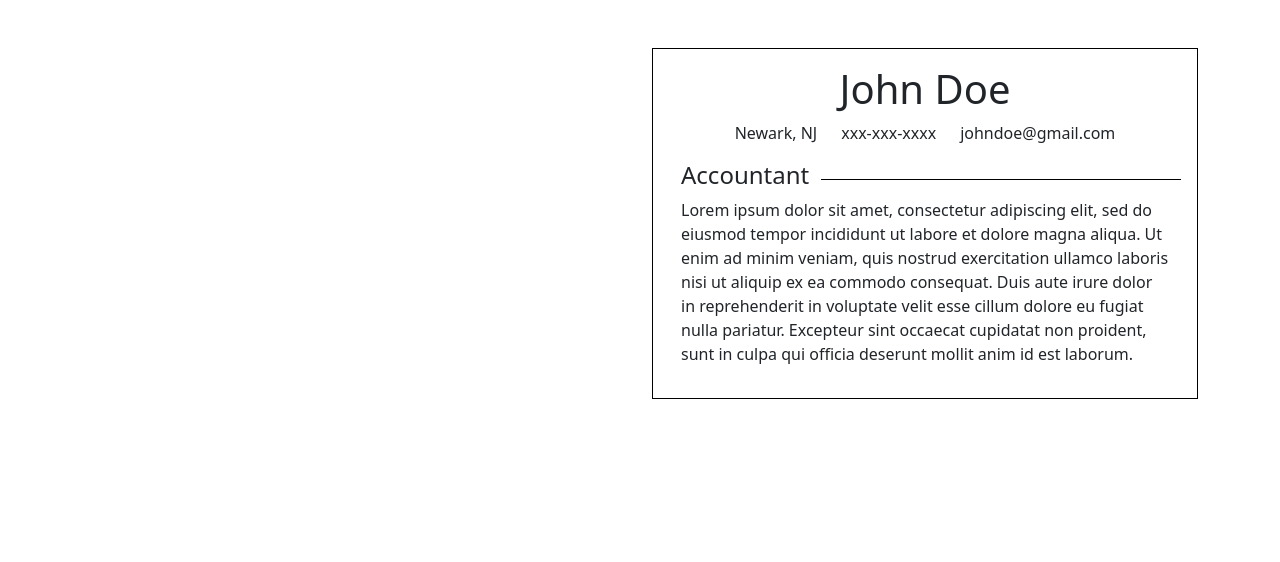
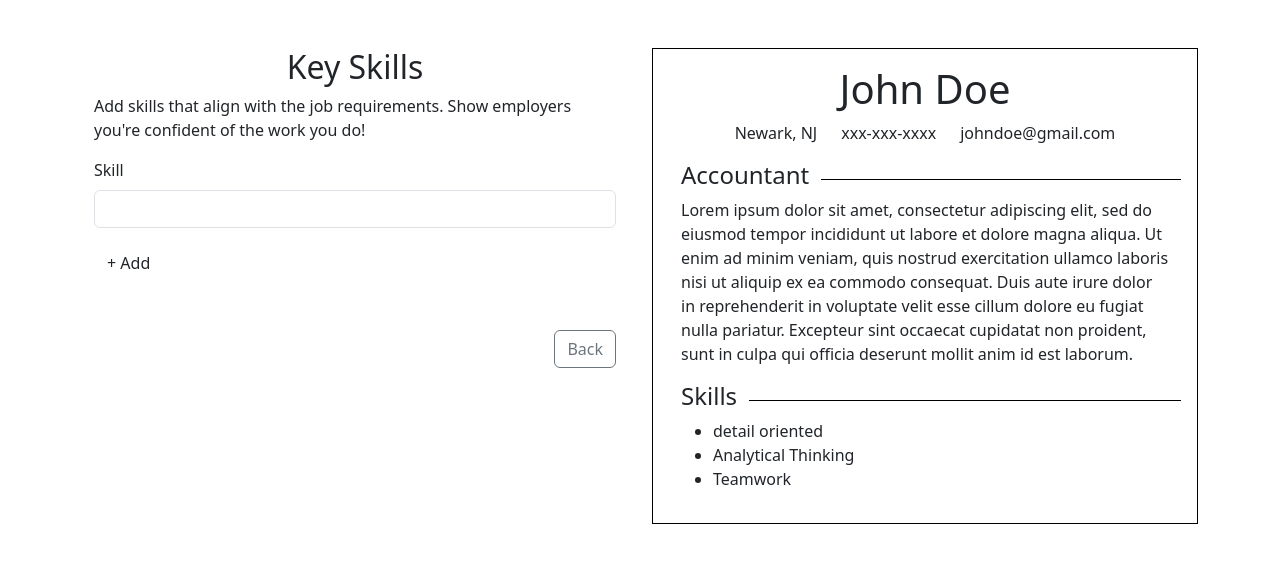
Before and after one commit to daliaahmed257/Resume-Maker, a React (Vite) app: page /skills in a window 1280 px wide. Shown: the top 562 px of the page. Built offline with nearby package versions, Linux system fonts and the light colour scheme.

Commit message:
skills add functionality

```diff
--- a/src/App.jsx
+++ b/src/App.jsx
@@ -4,6 +4,7 @@ import { Routes, Route } from 'react-router-dom'
 import PersonalDetails from './components/PersonalDetails'
 import Resume from './components/Resume'
 import Summ from './components/Summ'
+import Skills from './components/Skills'
 
 function App() {
 
@@ -21,13 +22,20 @@ function App() {
     summary: 'Lorem ipsum dolor sit amet, consectetur adipiscing elit, sed do eiusmod tempor incididunt ut labore et dolore magna aliqua. Ut enim ad minim veniam, quis nostrud exercitation ullamco laboris nisi ut aliquip ex ea commodo consequat. Duis aute irure dolor in reprehenderit in voluptate velit esse cillum dolore eu fugiat nulla pariatur. Excepteur sint occaecat cupidatat non proident, sunt in culpa qui officia deserunt mollit anim id est laborum.',
   });
 
+  const [skills, setSkills] = useState(['detail oriented', 'Analytical Thinking', 'Teamwork'])
+
+
   const handleFormSubmit = (details) => {
     if(details.jobtitle && details.summary) {
         setSummary(details);
-    } else {
+    }else {
         setUserDetails(details);
     }
 };
+
+const handleSkillsSubmit = (details) => {
+    setSkills(details);
+}
 
   return (
     <div className='container mt-5'>
@@ -36,10 +44,11 @@ function App() {
             <Routes>
               <Route path='/' element={<PersonalDetails onFormSubmit={handleFormSubmit} />} />
               <Route path='/summary' element={<Summ onFormSubmit={handleFormSubmit}/>} />
+              <Route path='/skills' element={<Skills onFormSubmit={handleSkillsSubmit}/>} />
             </Routes>
         </div>
         <div className='col'>
-          <Resume userDetails={userDetails} summary={summary}/>
+          <Resume userDetails={userDetails} summary={summary} skills={skills}/>
         </div>
       </div>
     </div>
--- a/src/components/Resume.jsx
+++ b/src/components/Resume.jsx
@@ -1,5 +1,5 @@
 
-const Resume = ({userDetails, summary}) => {
+const Resume = ({ userDetails, summary, skills }) => {
 
     return (
         <div className="container resume p-3">
@@ -11,10 +11,21 @@ const Resume = ({userDetails, summary}) => {
             </div>
             <div className="container">
                 <div className="row align-items-center text-right">
-                <h4 className="col-auto">{summary.jobtitle}</h4>
-                <div className="col divider" />
+                    <h4 className="col-auto">{summary.jobtitle}</h4>
+                    <div className="col divider" />
                 </div>
                 <p>{summary.summary}</p>
+            </div>
+            <div className="container">
+                <div className="row align-items-center text-right">
+                    <h4 className="col-auto">Skills</h4>
+                    <div className="col divider" />
+                </div>
+                <ul>
+                    {skills.map((skill, index) => (
+                        <li key={index}>{skill}</li>
+                    ))}
+                </ul>
             </div>
         </div>
     )
--- /dev/null
+++ b/src/components/Skills.jsx
@@ -0,0 +1,50 @@
+import { useState } from "react"
+import { Link } from "react-router-dom"
+
+const Skills = ({ onFormSubmit }) => {
+    const [skills, setSkills] = useState('')
+    const [newSkill, setNewSkill] = useState('')
+
+    const handleChange = (e) => {
+        setNewSkill([e.target.value] )
+        console.log(skills)
+    }
+
+    const handleAddSkill = () => {
+        setSkills([...skills, newSkill]);
+        setNewSkill('');
+        console.log(skills)
+    }
+
+    const handleSubmit = (e) => {
+        e.preventDefault();
+        onFormSubmit(skills)
+    }
+
+
+    return (
+        <div className="container">
+            <h2 className="text-center">Key Skills</h2>
+            <p>Add skills that align with the job requirements. Show employers you're confident of the work you do!</p>
+            <form className="row g-3" onSubmit={handleSubmit}>
+                <div className="col-12">
+                    <label htmlFor="skills" className="form-label">Skill</label>
+                    <input type="text" className="form-control" name="skills" onChange={handleChange} />
+                </div>
+
+                    <div className="col-12">
+                        <button type="submit" className="btn" onClick={handleAddSkill}>+ Add</button>
+                    </div>
+
+                <div className="d-flex justify-content-end mt-5" style={{ gap: '32px' }}>
+                    <Link to="/">
+                        <button className="btn btn-outline-secondary" type="submit">Back</button>
+                    </Link>
+                    {/* <button className="btn btn-primary">Continue</button> */}
+                </div>
+            </form>
+        </div>
+    )
+}
+
+export default Skills
--- a/src/components/Summ.jsx
+++ b/src/components/Summ.jsx
@@ -1,7 +1,10 @@
 import { useState } from "react"
 import { Link } from "react-router-dom"
+import { useNavigate } from "react-router-dom"
 
 const Summ = ({ onFormSubmit }) => {
+
+    const navigate = useNavigate()
 
     const [summary, setSummary] = useState({
         jobtitle: 'Accountant',
@@ -15,6 +18,7 @@ const Summ = ({ onFormSubmit }) => {
     const handleSubmit = (e) => {
         e.preventDefault();
         onFormSubmit(summary)
+        navigate('/skills')
     }
 
 
```
